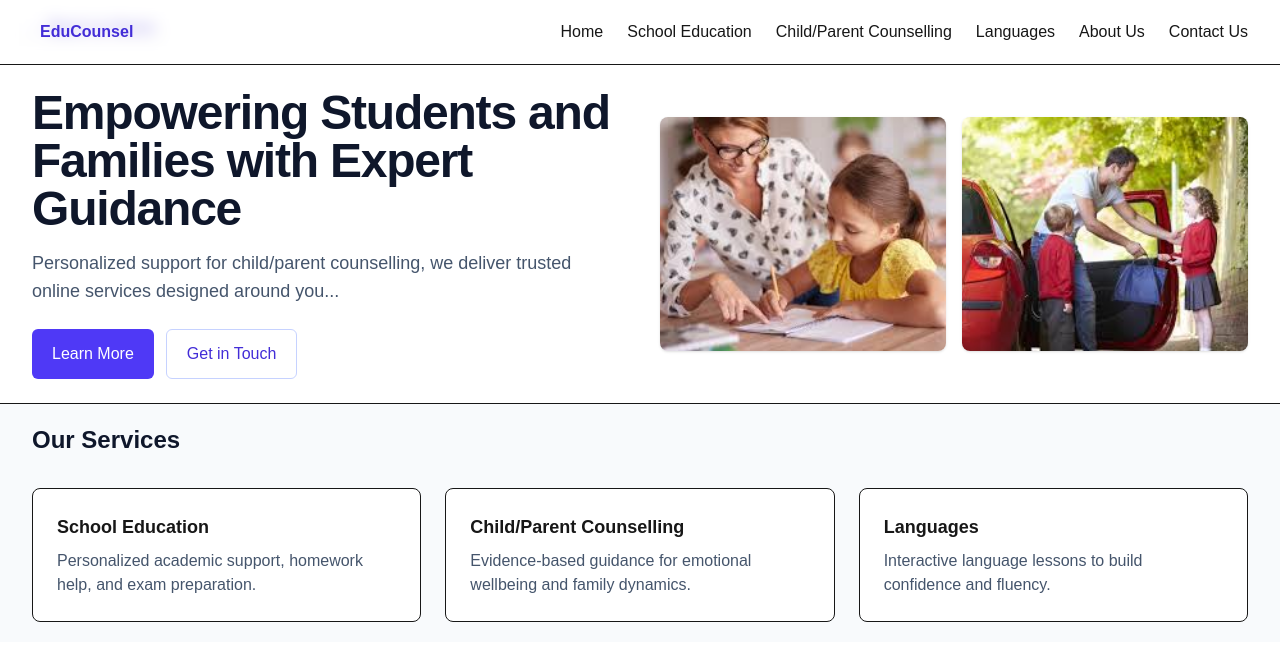
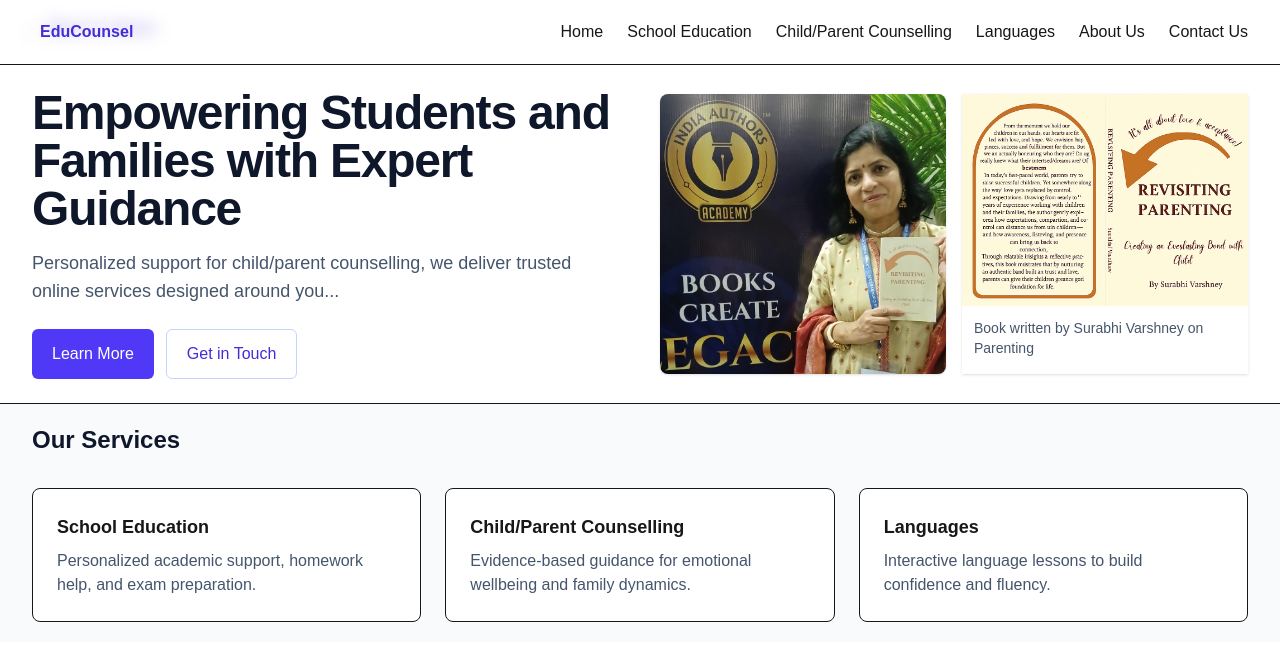
Before and after one commit to bkstech/onlineEducation, a Next.js app: page / in a window 1280 px wide. Shown: the top 660 px of the page. Built offline with nearby package versions, Linux system fonts and the light colour scheme; no server answers.

Commit message:
changed two images

```diff
--- a/app/page.tsx
+++ b/app/page.tsx
@@ -35,7 +35,7 @@ export default function Home() {
                 <Image
                   width={400}
                   height={300}
-                  src="/img/studentteacher.jpeg"
+                  src="/img/surabhiwithbook.jpeg"
                   alt="Woman teacher with a 12 year old student"
                   className="h-full w-full object-cover"
                 />
@@ -43,16 +43,16 @@ export default function Home() {
                   One-to-one online tutoring
                 </figcaption>
               </figure>
-              <figure className="overflow-hidden rounded-lg shadow">
+              <figure className="overflow-hidden rounded-br-none shadow">
                 <Image
-                  width={400}
-                  height={300}
-                  src="/img/parentdropkidstoschool.jpeg"
+                  width={300}
+                  height={400}
+                  src="/img/revisitingparenting.png"
                   alt="Parents dropping kid to school"
-                  className="h-full w-full object-cover"
+                  className="h-fit w-fit object-cover"
                 />
                 <figcaption className="p-3 text-sm text-slate-600 bg-white">
-                  Support for families and learners
+                  Book written by Surabhi Varshney on Parenting
                 </figcaption>
               </figure>
             </div>
```
Also changed, not shown: public/img/revisitingparenting.png (added), public/img/surabhiwithbook.jpeg (added).
